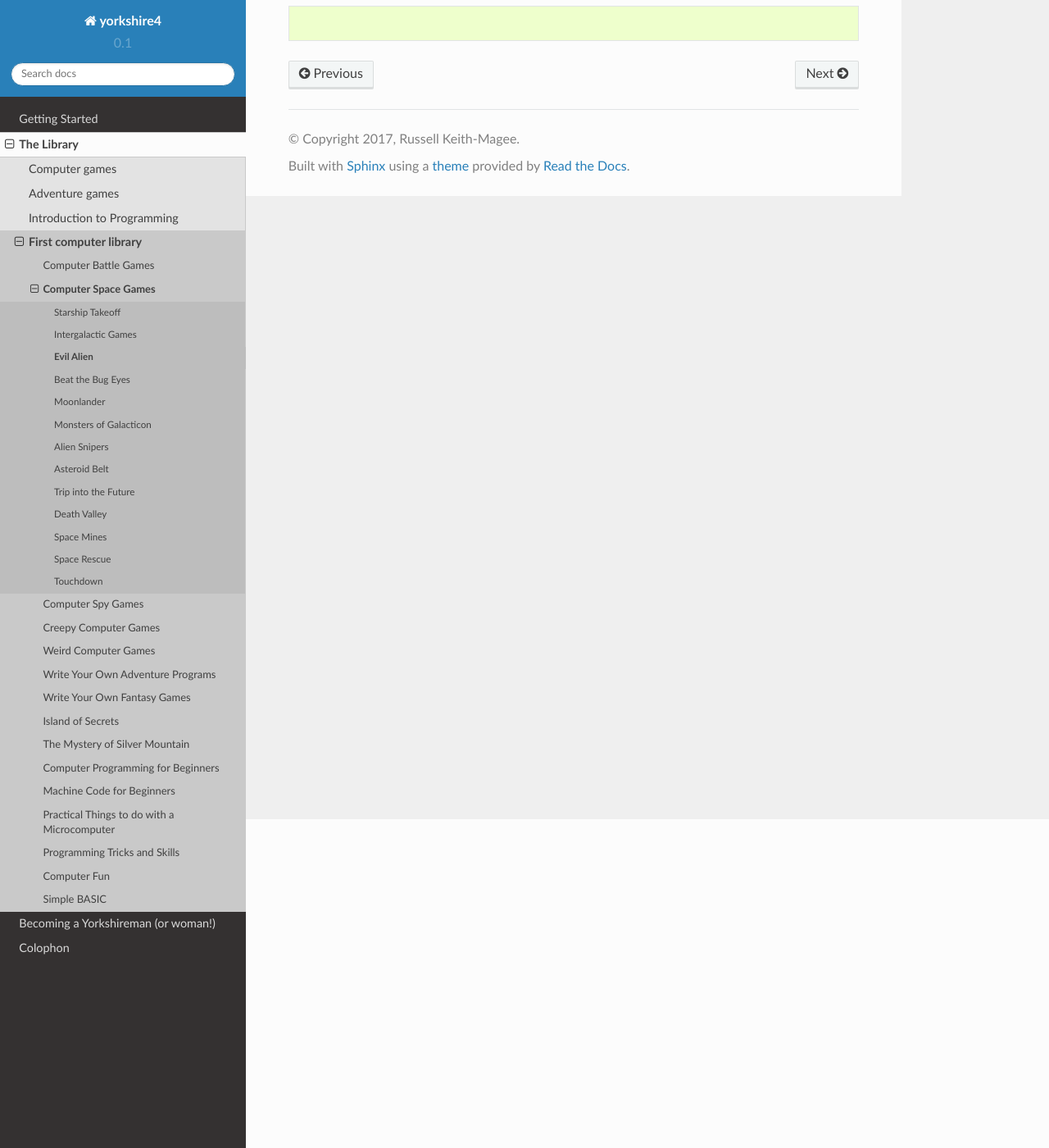
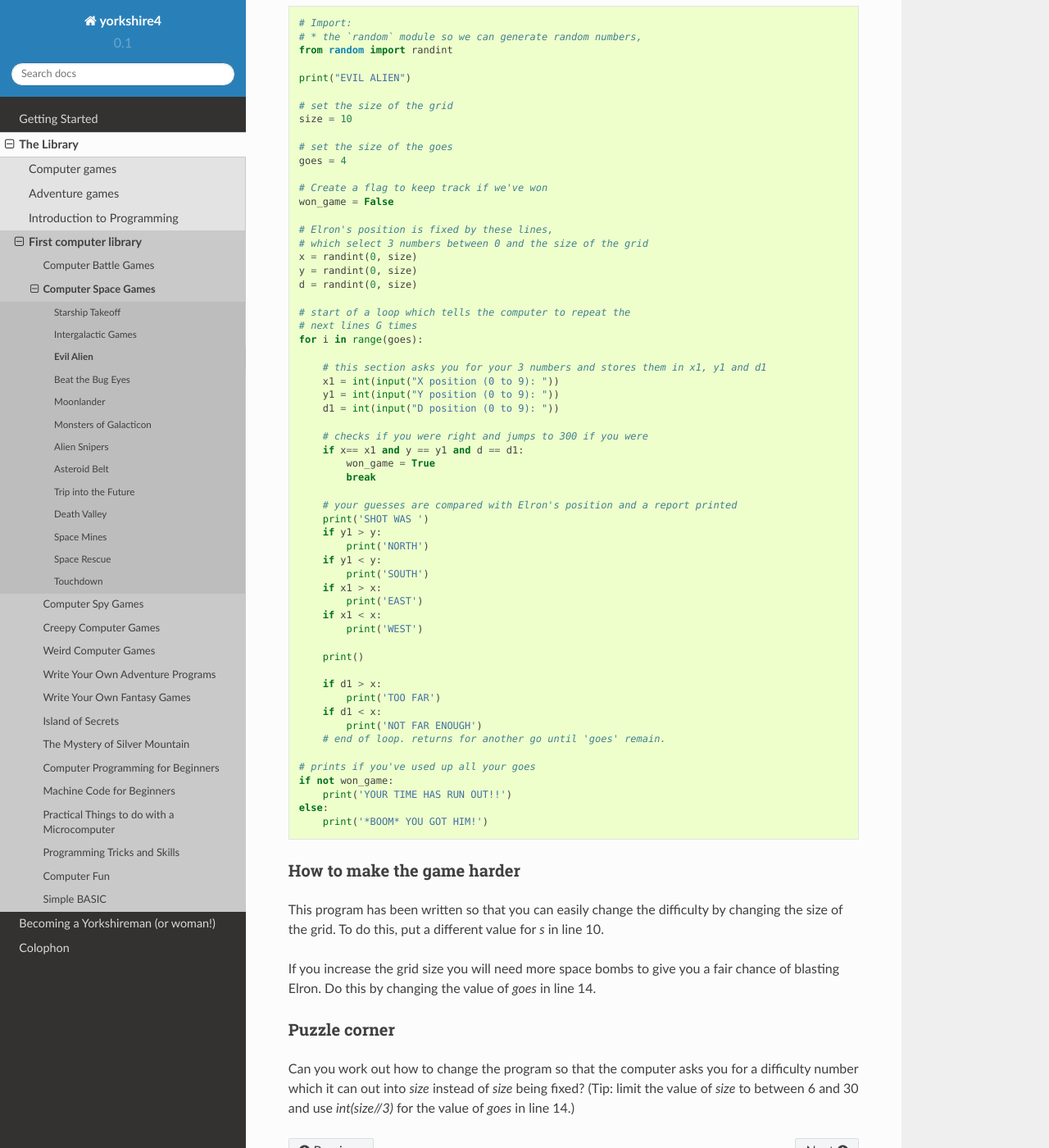
Before and after one commit to beeware/yorkshire4, a Sphinx documentation site: the page built from docs/books/computer-games/computer-space-games/evil_alien/index.rst, in a window 1280 px wide and 1400 px high, scrolled down 401 px. Shown: the whole window at 82% size. Built offline with Sphinx 7.4.7 and the Read the Docs theme 2.0.0, drawn with Linux system fonts in a browser that asks for light colours.

Commit message:
added evil-alien space game

```diff
--- a/docs/books/computer-games/computer-space-games/evil_alien/evil_alien.py
+++ b/docs/books/computer-games/computer-space-games/evil_alien/evil_alien.py
@@ -0,0 +1,59 @@
+# Import:
+# * the `random` module so we can generate random numbers,
+from random import randint
+
+print("EVIL ALIEN")
+
+# set the size of the grid
+size = 10
+
+# set the size of the goes
+goes = 4
+
+# Create a flag to keep track if we've won
+won_game = False
+
+# Elron's position is fixed by these lines,
+# which select 3 numbers between 0 and the size of the grid
+x = randint(0, size)
+y = randint(0, size)
+d = randint(0, size)
+
+# start of a loop which tells the computer to repeat the
+# next lines G times
+for i in range(goes):
+
+    # this section asks you for your 3 numbers and stores them in x1, y1 and d1
+    x1 = int(input("X position (0 to 9): "))
+    y1 = int(input("Y position (0 to 9): "))
+    d1 = int(input("D position (0 to 9): "))
+
+    # checks if you were right and jumps to 300 if you were
+    if x== x1 and y == y1 and d == d1:
+        won_game = True
+        break
+
+    # your guesses are compared with Elron's position and a report printed
+    print('SHOT WAS ')
+    if y1 > y:
+        print('NORTH')
+    if y1 < y:
+        print('SOUTH')
+    if x1 > x:
+        print('EAST')
+    if x1 < x:
+        print('WEST')
+
+    print()
+
+    if d1 > x:
+        print('TOO FAR')
+    if d1 < x:
+        print('NOT FAR ENOUGH')
+    # end of loop. returns for another go until 'goes' remain.
+
+# prints if you've used up all your goes
+if not won_game:
+    print('YOUR TIME HAS RUN OUT!!')
+else:
+    print('*BOOM* YOU GOT HIM!')
--- a/docs/books/computer-games/computer-space-games/evil_alien/index.rst
+++ b/docs/books/computer-games/computer-space-games/evil_alien/index.rst
@@ -12,3 +12,17 @@
 
 .. literalinclude:: evil_alien.py
    :language: python
+
+
+How to make the game harder
+---------------------------
+
+This program has been written so that you can easily change the difficulty by changing the size of the grid. To do this, put a different value for `s` in line 10.
+
+If you increase the grid size you will need more space bombs to give you a fair chance of blasting Elron. Do this by changing the value of `goes` in line 14.
+
+Puzzle corner
+-------------
+
+Can you work out how to change the program so that the computer asks you for a difficulty number which it can out into `size` instead of `size` being fixed?
+(Tip: limit the value of `size` to between 6 and 30 and use `int(size//3)` for the value of `goes` in line 14.)
```
